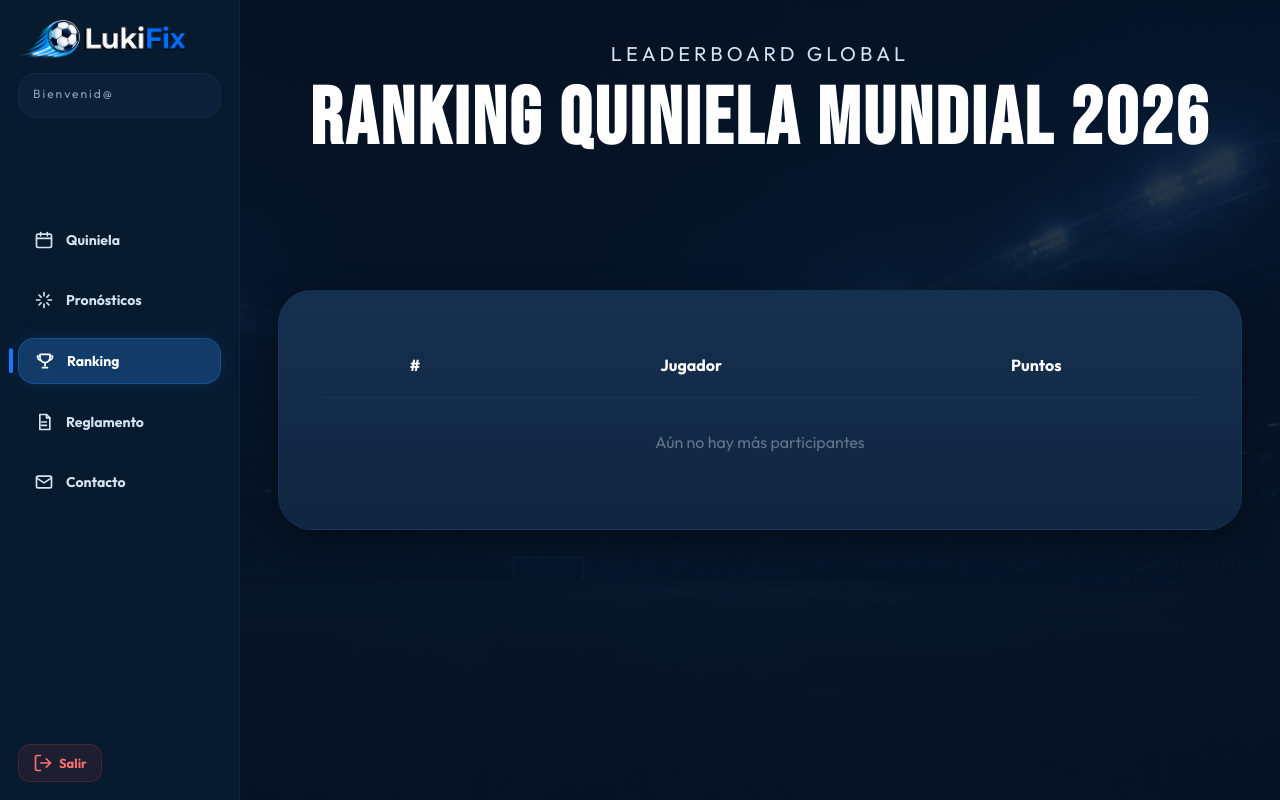
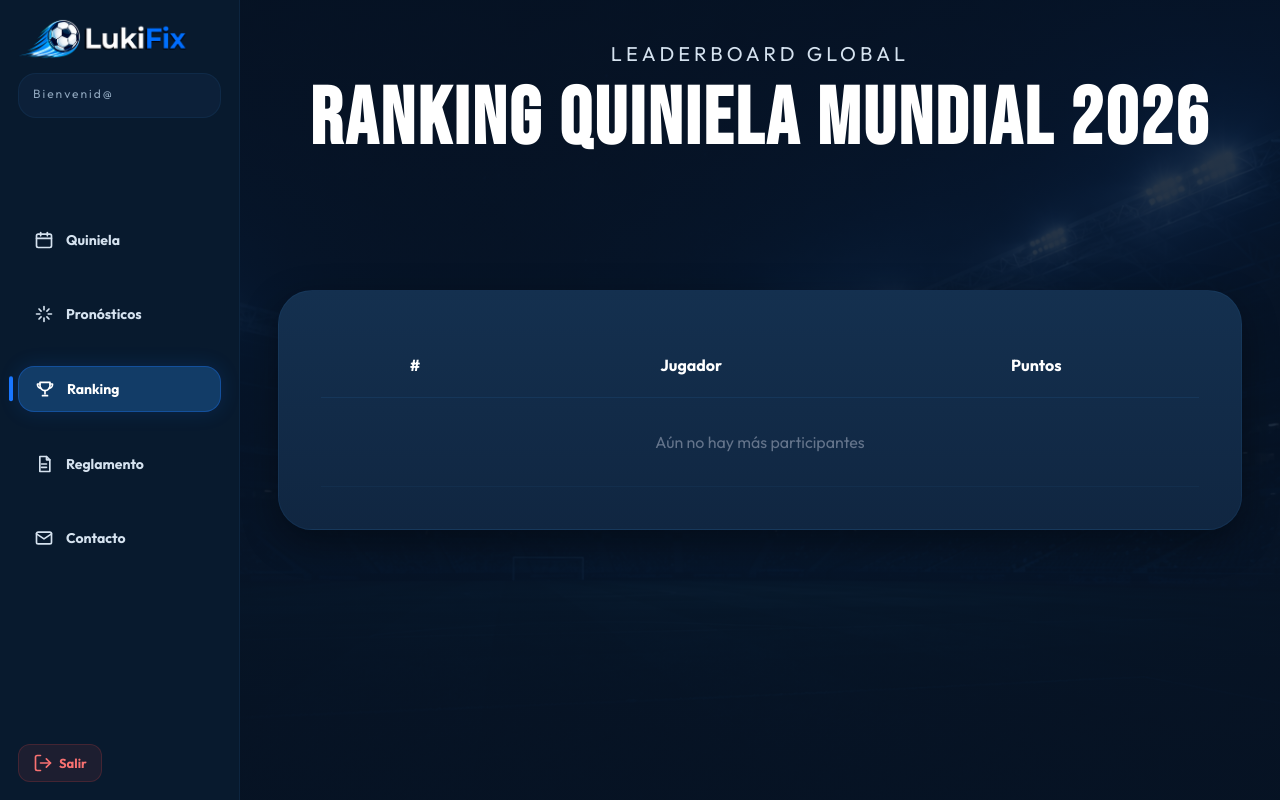
Before and after one commit to Darkial11/quiniela, a Django app: page /mundial-2026/ranking/ in a window 1280 px wide. Run offline with Django 5.2, Linux system fonts and the light colour scheme; the visitor is signed in with stand-in values (Sample User, id 1); data comes from the database, SQL or seed files in the repository; data that the repository does not hold is empty.

Commit message:
actualizacion menu dk

```diff
--- a/quiniela/static/css/sidebar.css
+++ b/quiniela/static/css/sidebar.css
@@ -83,7 +83,7 @@
 .sidebar-nav {
     display: flex;
     flex-direction: column;
-    gap: 16px;
+    gap: 30px;
     margin-top: 100px;
 }
 
```
